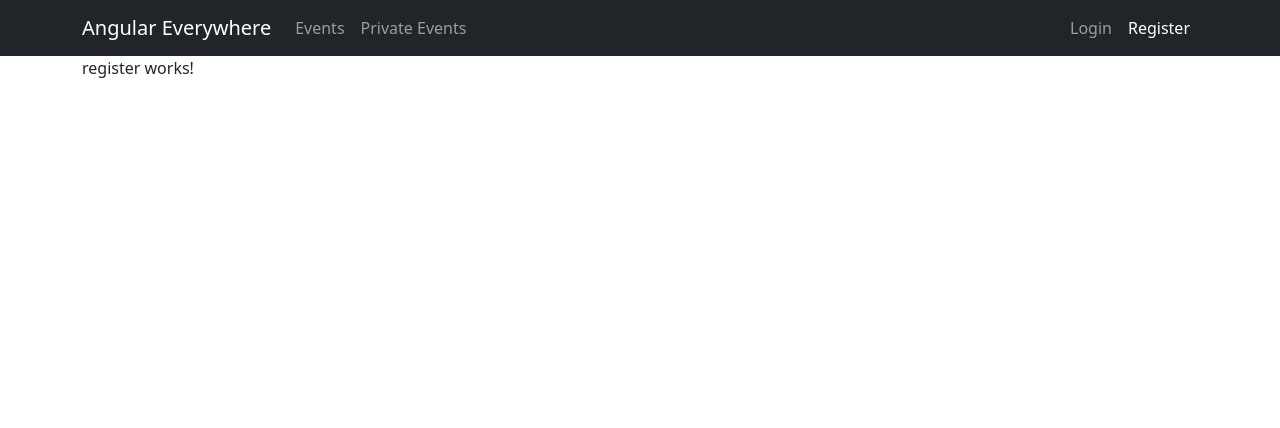
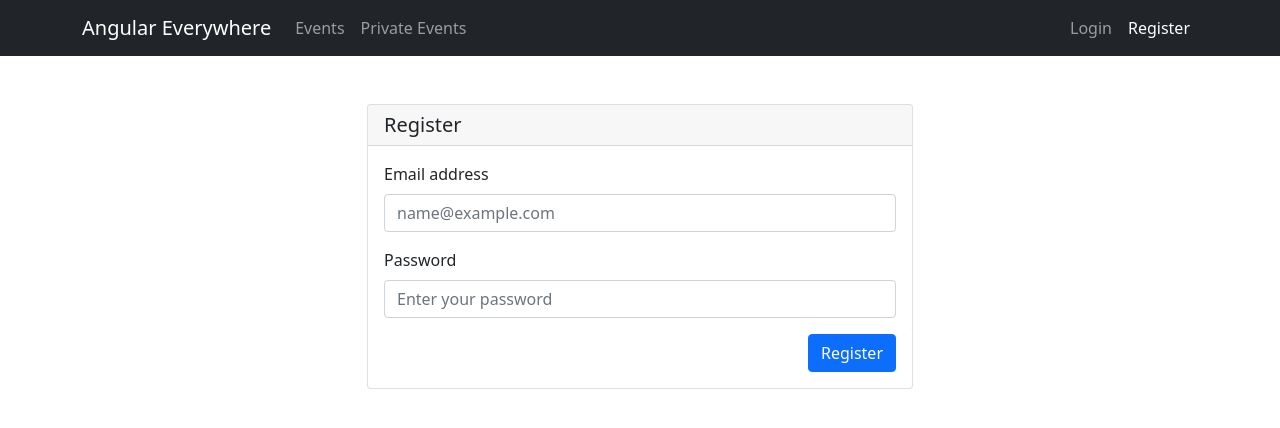
Before and after one commit to afolabiopakunle/angular-auth-3, an Angular app in the folder client/: page /register in a window 1280 px wide. Shown: the top 428 px of the page. Built offline with nearby package versions, Linux system fonts and the light colour scheme.

Commit message:
register page done

```diff
--- a/client/src/app/register/register.component.html
+++ b/client/src/app/register/register.component.html
@@ -1 +1,24 @@
-<p>register works!</p>
+<div class="row mt-5">
+  <div class="col-md-6 mx-auto">
+    <div class="card">
+      <div class="card-header">
+        <h5 class="mb-0">Register</h5>
+      </div>
+      <div class="card-body">
+        <form class="form">
+          <div class="mb-3">
+            <label for="email" class="form-label">Email address</label>
+            <input type="email" class="form-control" id="email" placeholder="name@example.com">
+          </div>
+          <div class="mb-3">
+            <label for="password" class="form-label">Password</label>
+            <input type="password" class="form-control" id="password" placeholder="Enter your password">
+          </div>
+          <div style="text-align: right">
+            <button class="btn btn-primary">Register</button>
+          </div>
+        </form>
+      </div>
+    </div>
+  </div>
+</div>
```
